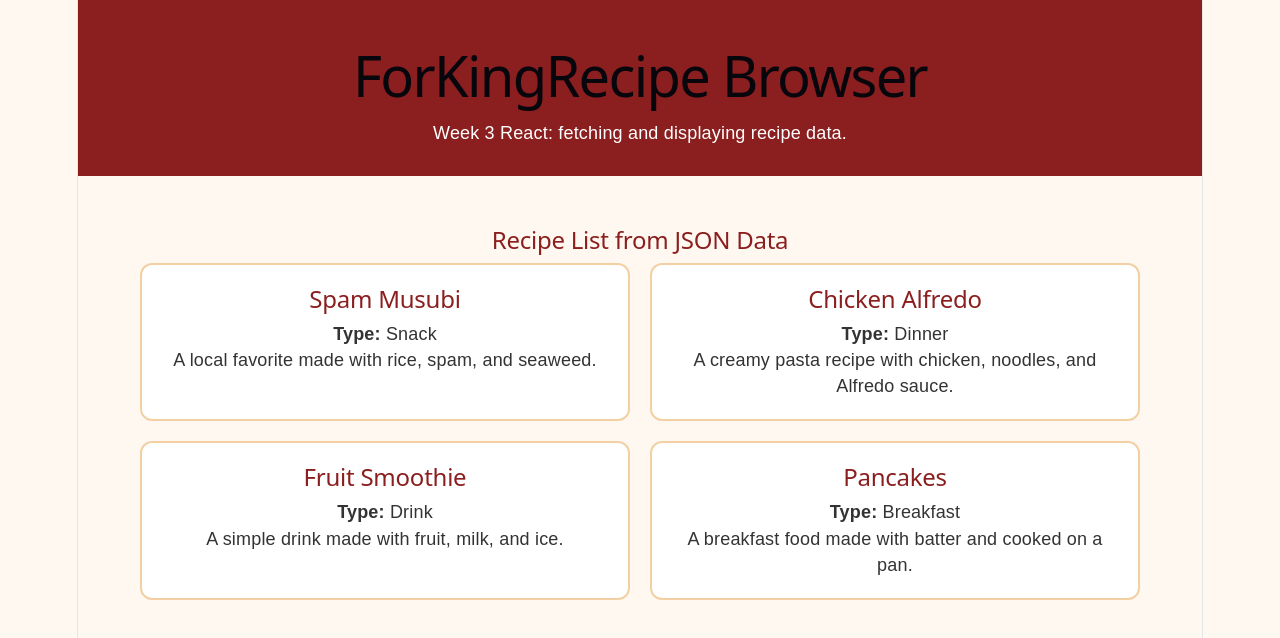
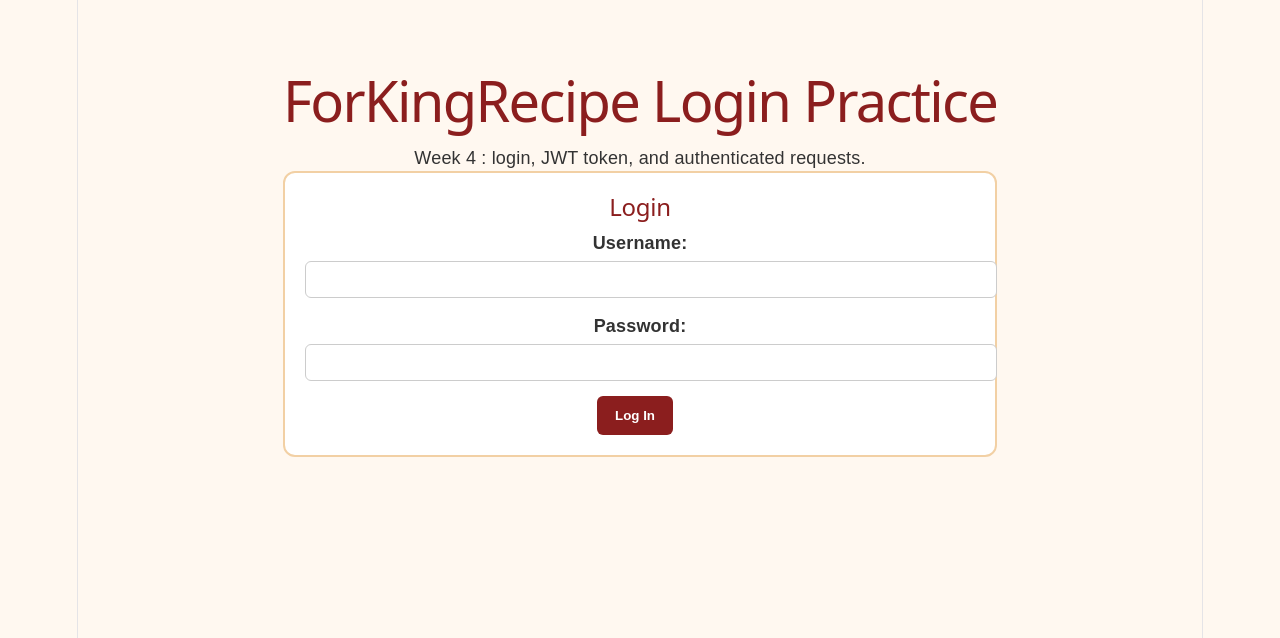
Before and after one commit to acrail5/learn-react-acrail5, a React (Vite) app: page / in a window 1280 px wide. Shown: the top 638 px of the page. Built offline with nearby package versions, Linux system fonts and the light colour scheme.

Commit message:
Add week 4 login and authenticated request practice

```diff
--- a/src/App.css
+++ b/src/App.css
@@ -5,50 +5,61 @@ body {
   color: #333333;
 }
 
-header {
-  background-color: #8b1e1e;
-  color: white;
-  text-align: center;
-  padding: 30px;
+main {
+  max-width: 850px;
+  margin: 30px auto;
+  padding: 25px;
 }
 
-main {
-  max-width: 1000px;
-  margin: 30px auto;
-  padding: 20px;
-}
-
-main h2 {
+h1,
+h2,
+h3 {
   color: #8b1e1e;
 }
 
-.recipe-grid {
-  display: grid;
-  grid-template-columns: repeat(2, 1fr);
-  gap: 20px;
-}
-
+.login-form,
+.user-panel,
 .recipe-card {
   background-color: white;
   border: 2px solid #f2d0a4;
   border-radius: 12px;
   padding: 20px;
+  margin-bottom: 20px;
 }
 
-.recipe-card h2 {
-  color: #8b1e1e;
+label {
+  display: block;
+  margin-bottom: 15px;
+  font-weight: bold;
 }
 
-.error-message {
-  background-color: #ffe0e0;
-  border: 2px solid #cc0000;
-  color: #800000;
+input {
+  display: block;
+  width: 100%;
+  padding: 10px;
+  margin-top: 5px;
+  border: 1px solid #cccccc;
+  border-radius: 6px;
+}
+
+button {
+  background-color: #8b1e1e;
+  color: white;
+  border: none;
+  padding: 12px 18px;
+  margin-right: 10px;
+  border-radius: 6px;
+  font-weight: bold;
+  cursor: pointer;
+}
+
+button:hover {
+  background-color: #5f1414;
+}
+
+.message {
+  background-color: #f2d0a4;
   padding: 15px;
   border-radius: 8px;
+  font-weight: bold;
 }
-
-@media screen and (max-width: 700px) {
-  .recipe-grid {
-    grid-template-columns: 1fr;
-  }
-}
--- a/src/App.jsx
+++ b/src/App.jsx
@@ -1,76 +1,129 @@
-import { useEffect, useState } from 'react'
+import { useState } from 'react'
 import './App.css'
 
-function Header() {
-  return (
-    <header>
-      <h1>ForKingRecipe Browser</h1>
-      <p>Week 3 React: fetching and displaying recipe data.</p>
-    </header>
-  )
-}
+function App() {
+  const [username, setUsername] = useState('')
+  const [password, setPassword] = useState('')
+  const [token, setToken] = useState('')
+  const [message, setMessage] = useState('')
+  const [recipes, setRecipes] = useState([])
 
-function RecipeCard({ name, type, description }) {
-  return (
-    <section className="recipe-card">
-      <h2>{name}</h2>
-      <p><strong>Type:</strong> {type}</p>
-      <p>{description}</p>
-    </section>
-  )
-}
+  async function handleLogin(event) {
+    event.preventDefault()
 
-function App() {
-  const [recipes, setRecipes] = useState([])
-  const [loading, setLoading] = useState(true)
-  const [errorMessage, setErrorMessage] = useState('')
+    try {
+      const response = await fetch('/api/users/login', {
+        method: 'POST',
+        headers: {
+          'Content-Type': 'application/json'
+        },
+        body: JSON.stringify({
+          username: username,
+          password: password
+        })
+      })
 
-  useEffect(() => {
-    async function loadRecipes() {
-      try {
-        const response = await fetch('/recipes.json')
+      const data = await response.json()
 
-        if (!response.ok) {
-          throw new Error('Could not load recipes.')
+      if (!response.ok) {
+        setMessage(data.message || 'Login failed')
+        return
+      }
+
+      setToken(data.token)
+      setMessage('Login successful')
+      setUsername('')
+      setPassword('')
+    } catch (error) {
+      setMessage('Could not connect to the API')
+    }
+  }
+
+  async function loadRecipes() {
+    try {
+      const response = await fetch('/api/recipes', {
+        headers: {
+          Authorization: `Bearer ${token}`
         }
+      })
 
-        const data = await response.json()
-        setRecipes(data)
-      } catch (error) {
-        setErrorMessage(error.message)
-      } finally {
-        setLoading(false)
+      const data = await response.json()
+
+      if (!response.ok) {
+        setMessage(data.message || 'Could not load recipes')
+        return
       }
+
+      setRecipes(data)
+      setMessage('Recipes loaded successfully')
+    } catch (error) {
+      setMessage('Could not connect to the API')
     }
+  }
 
-    loadRecipes()
-  }, [])
+  function handleLogout() {
+    setToken('')
+    setRecipes([])
+    setMessage('Logged out')
+  }
 
   return (
-    <>
-      <Header />
+    <main>
+      <h1>ForKingRecipe Login Practice</h1>
+      <p>Week 4 : login, JWT token, and authenticated requests.</p>
 
-      <main>
-        <h2>Recipe List from JSON Data</h2>
+      {!token && (
+        <form className="login-form" onSubmit={handleLogin}>
+          <h2>Login</h2>
 
-        {loading && <p>Loading recipes...</p>}
+          <label>
+            Username:
+            <input
+              type="text"
+              value={username}
+              onChange={(event) => setUsername(event.target.value)}
+            />
+          </label>
 
-        {errorMessage && <p className="error-message">{errorMessage}</p>}
+          <label>
+            Password:
+            <input
+              type="password"
+              value={password}
+              onChange={(event) => setPassword(event.target.value)}
+            />
+          </label>
 
-        {!loading && !errorMessage && (
-          <div className="recipe-grid">
-            {recipes.map((recipe) => (
-              <RecipeCard
-                key={recipe.id}
-                name={recipe.name}
-                type={recipe.type}
-                description={recipe.description}
-              />
-            ))}
-          </div>
-        )}
-      </main>
-    </>
+          <button type="submit">Log In</button>
+        </form>
+      )}
+
+      {token && (
+        <section className="user-panel">
+          <h2>You are logged in</h2>
+          <p>The app saved the JWT token in React state.</p>
+
+          <button onClick={loadRecipes}>Load Protected Recipes</button>
+          <button onClick={handleLogout}>Log Out</button>
+        </section>
+      )}
+
+      {message && <p className="message">{message}</p>}
+
+      {recipes.length > 0 && (
+        <section>
+          <h2>Recipes From Protected API</h2>
+
+          {recipes.map((recipe) => (
+            <article className="recipe-card" key={recipe._id}>
+              <h3>{recipe.recipe_name}</h3>
+              <p><strong>Category:</strong> {recipe.category}</p>
+              <p>{recipe.description}</p>
+            </article>
+          ))}
+        </section>
+      )}
+    </main>
   )
 }
 
```
